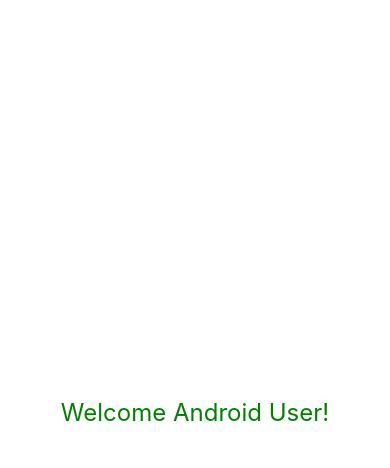
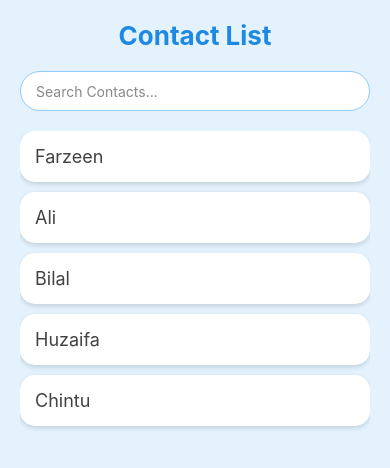
Before and after one commit to farzeen-ali/React-Native-Full-Course-2024-The-Techzeen, a React Native app: screen / in a window 390 px wide. Shown: the top 468 px of the page. Built offline with nearby package versions, Linux system fonts and the light colour scheme.

Commit message:
Search Functionality

```diff
--- a/App.jsx
+++ b/App.jsx
@@ -4,7 +4,8 @@
 import React from 'react';
 // import { Button, Text, View } from 'react-native';
 import { View } from 'react-native';
-import PlatformExample from './src/components/PlatformExample';
+import Search from './src/components/Search';
+// import PlatformExample from './src/components/PlatformExample';
 // import GET_API_LIST from './src/components/GET_API_LIST';
 // import DELETE_API from './src/components/DELETE_API';
 // import PATCH_API from './src/components/PATCH_API';
@@ -75,7 +76,8 @@
       {/* <PATCH_API /> */}
       {/* <DELETE_API /> */}
       {/* <GET_API_LIST /> */}
-      <PlatformExample />
+      {/* <PlatformExample /> */}
+      <Search />
     </View>
   );
 };
--- /dev/null
+++ b/src/components/Search.jsx
@@ -0,0 +1,85 @@
+/* eslint-disable prettier/prettier */
+import { View, Text, TextInput, FlatList, StyleSheet } from 'react-native';
+import React, { useState } from 'react';
+
+const Search = () => {
+    const [searchQuery, setSearchQuery] = useState('');
+    const contacts = [
+        { id: 1, name: 'Farzeen' },
+        { id: 2, name: 'Ali' },
+        { id: 3, name: 'Bilal' },
+        { id: 4, name: 'Huzaifa' },
+        { id: 5, name: 'Chintu' },
+    ];
+    const filteredContacts = contacts.filter(contact =>
+        contact.name.toLowerCase().includes(searchQuery.toLowerCase())
+    );
+    const renderItem = ({ item }) => (
+        <View style={styles.contactItem}>
+            <Text style={styles.contactName}>{item.name}</Text>
+        </View>
+    );
+  return (
+    <View style={styles.container}>
+      <Text style={styles.title}>Contact List</Text>
+      <TextInput
+      style={styles.searchBar}
+        placeholder="Search Contacts..."
+        placeholderTextColor="#888"
+        value={searchQuery}
+        onChangeText={setSearchQuery}
+      />
+      <FlatList
+        data={filteredContacts}
+        keyExtractor={item => item.id}
+        renderItem={renderItem}
+        contentContainerStyle={styles.listContainer}
+      />
+    </View>
+  );
+};
+
+export default Search;
+const styles = StyleSheet.create({
+    container: {
+        flex: 1,
+        backgroundColor: '#e3f2fd',
+        padding: 20,
+    },
+    title: {
+        fontSize: 26,
+        fontWeight: 'bold',
+        color: '#1e88e5',
+        marginBottom: 20,
+        textAlign: 'center',
+    },
+    searchBar: {
+        height: 40,
+        borderColor: '#90caf9',
+        borderWidth: 1,
+        borderRadius: 20,
+        paddingHorizontal: 15,
+        marginBottom: 20,
+        backgroundColor: '#fff',
+    },
+    listContainer: {
+        paddingBottom: 20,
+    },
+    contactItem: {
+        padding: 15,
+        backgroundColor: '#fff',
+        borderRadius: 15,
+        marginBottom: 10,
+        shadowColor: '#000',
+        shadowOffset: {width: 0, height: 2},
+        shadowOpacity: 0.15,
+        shadowRadius: 5,
+        elevation: 3,
+        flexDirection: 'row',
+        alignItems: 'center',
+    },
+    contactName: {
+        fontSize: 18,
+        color: '#424242',
+    },
+});
```
